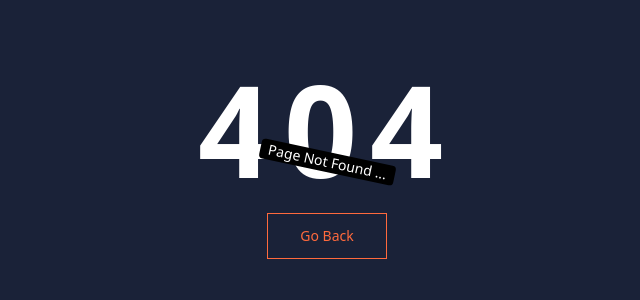
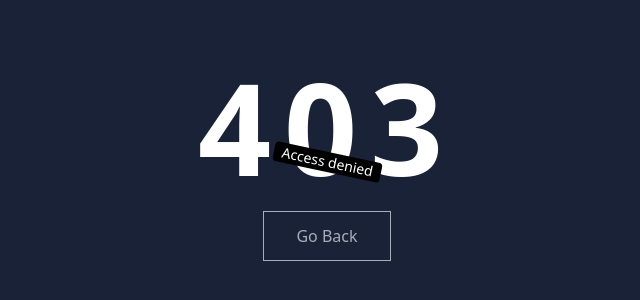
Before and after one commit to HemantNavlani/Learning-Management-System, a React (Vite) app in the folder lms-frontend/: page /denied in a window 1280 px wide. Before the commit this address had no page. Shown: the part 238-538 px from the top of the page, without its empty margins (313-953 px from the left). Built offline with nearby package versions, Linux system fonts and the light colour scheme.

Commit message:
Added Denied Page

```diff
--- a/lms-frontend/src/App.jsx
+++ b/lms-frontend/src/App.jsx
@@ -5,6 +5,7 @@
 import AboutUs from './Pages/AboutUs'
 import Contact from './Pages/Contact'
 import CourseList from './Pages/Course/CourseList'
+import Denied from './Pages/Denied'
 import HomePage from './Pages/HomePage'
 import Login from './Pages/Login'
 import NotFound from './Pages/NotFound'
@@ -18,7 +19,7 @@
       <Route path="/about" element={<AboutUs/>}></Route>
       <Route path='/courses' element={<CourseList/>}></Route>
       <Route path='/contact' element={<Contact/>}></Route>
-
+      <Route path='/denied' element={<Denied/>}></Route>
 
       <Route path='/signup' element={<Signup/>}></Route>
       <Route path='/login' element={<Login/>}></Route>
--- /dev/null
+++ b/lms-frontend/src/Pages/Denied.jsx
@@ -0,0 +1,21 @@
+import {useNavigate} from 'react-router-dom'
+
+function Denied(){
+    const navigate = useNavigate();
+    return(
+        <main className="h-screen w-full flex flex-col justify-center items-center bg-[#1a2238]">
+            <h1 className="text-9xl font-extrabold text-white tracking-widest">403</h1>
+            <div className="bg-black text-white px-2 text-sm rounded rotate-12 absolute">
+                Access denied
+            </div>
+            <button onClick={()=>navigate(-1)} className='mt-5'>
+                <span className='relative block px-8 py-3 bg-[#1a2238] border border-current'>
+                Go Back
+                </span>
+
+            </button>
+        </main>
+    );
+}
+
+export default Denied;
```
